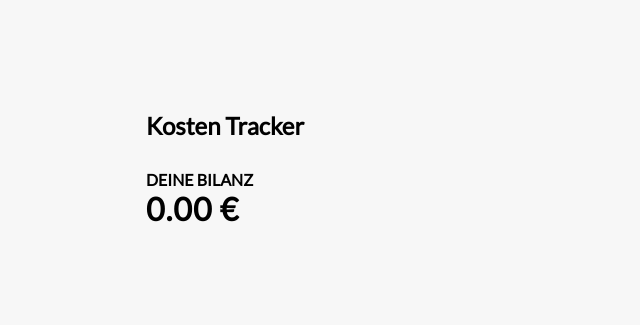
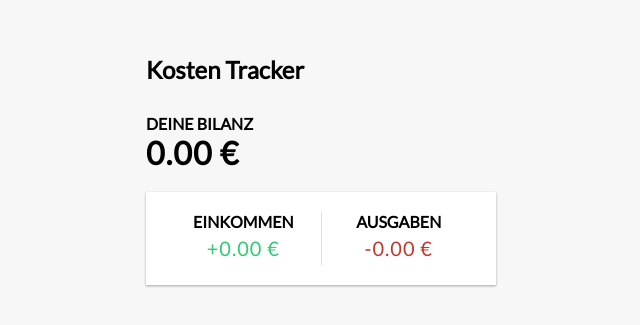
Before and after one commit to Quaquaro/kosten-tracker, a React (Create React App) app: page / in a window 1280 px wide. Shown: the part 225-550 px from the top of the page, without its empty margins (319-959 px from the left). Built offline with nearby package versions, Linux system fonts and the light colour scheme.

Commit message:
Add income

```diff
--- a/src/App.js
+++ b/src/App.js
@@ -1,13 +1,14 @@
 import "./App.css";
 import { Header } from "./components/Header.js";
 import { Balance } from "./components/Balance.js";
-
+import { IncomeExpenses } from "./components/IncomeExpenses.js";
 function App() {
   return (
     <div>
       <Header />
       <div className="container">
         <Balance />
+        <IncomeExpenses />
       </div>
     </div>
   );
--- /dev/null
+++ b/src/components/IncomeExpenses.js
@@ -0,0 +1,20 @@
+import React from "react";
+
+export const IncomeExpenses = () => {
+  return (
+    <div class="inc-exp-container">
+      <div>
+        <h4>Einkommen</h4>
+        <p id="money-plus" class="money plus">
+          +0.00 €
+        </p>
+      </div>
+      <div>
+        <h4>Ausgaben</h4>
+        <p id="money-minus" class="money minus">
+          -0.00 €
+        </p>
+      </div>
+    </div>
+  );
+};
```
